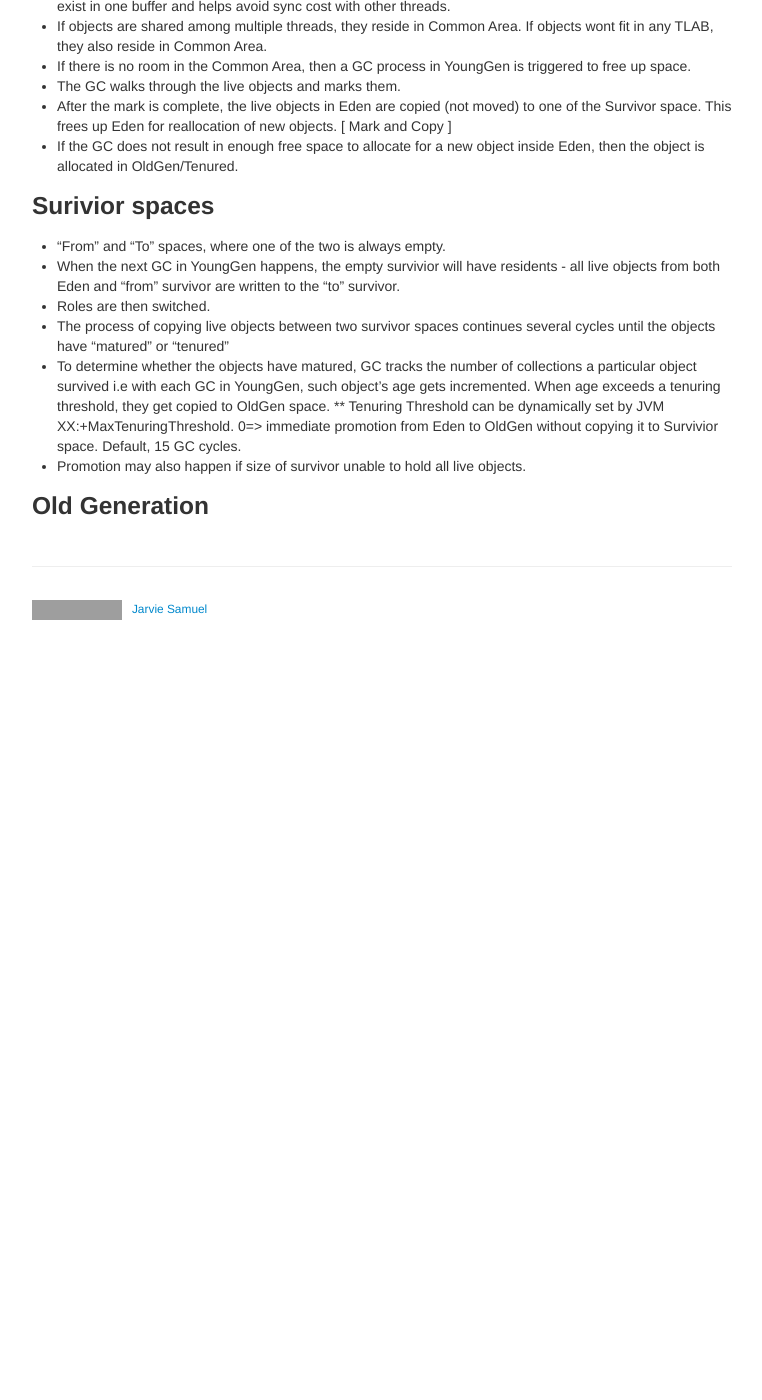
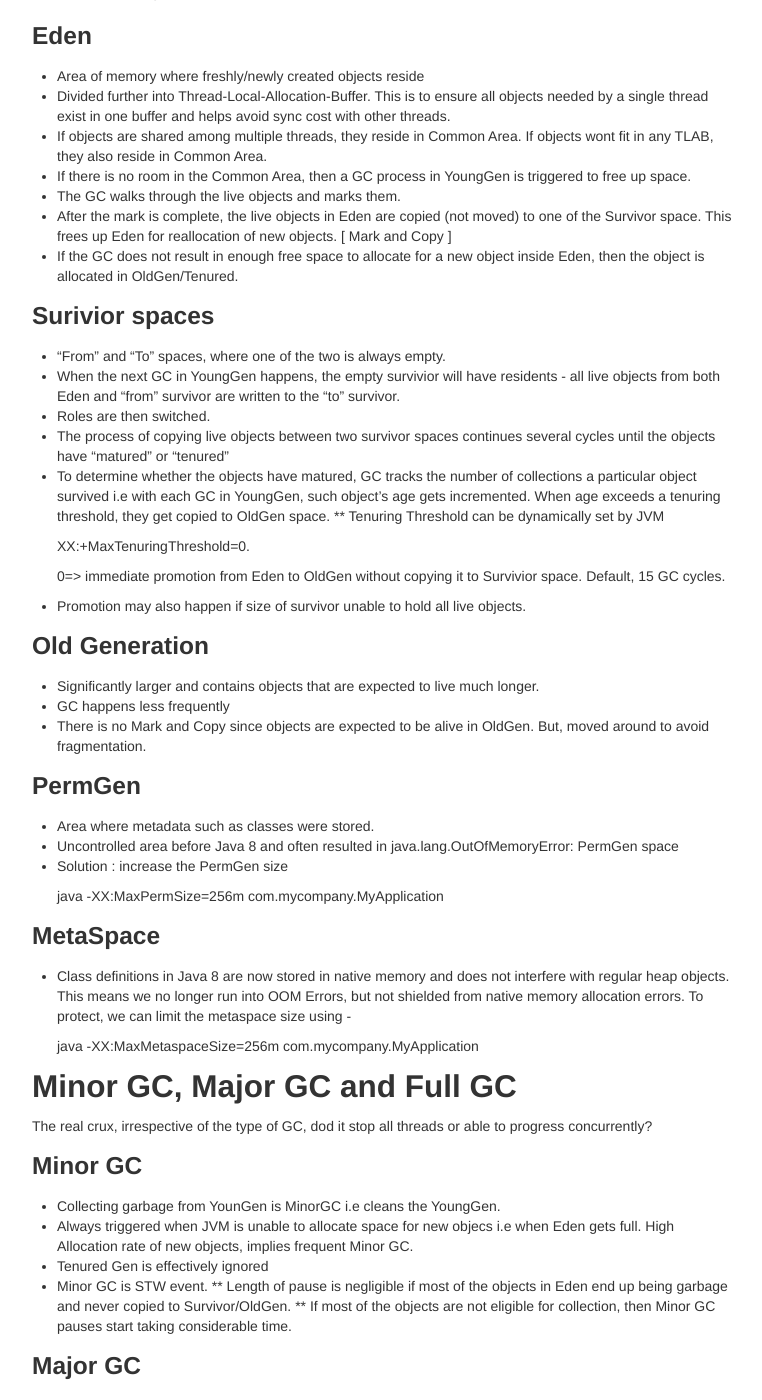
Before and after one commit to jarviejohns/by_degrees, a Jekyll site: the page built from pages/distributed_computing/2017/01/19/garbage_collection.md, in a window 1280 px wide and 1400 px high, scrolled down 1702 px. Shown: the whole window, without its empty margins (258-1020 px from the left). Built offline with Jekyll 4.4.1, drawn with Linux system fonts in a browser that asks for light colours; before the commit the page ends 2332 px from its top, so only the background shows below that; some of the changed text lies outside the part shown; grey boxes are pictures that could not be loaded.

Commit message:
Updated gc pages

```diff
--- a/pages/distributed_computing/2017/01/19/garbage_collection.md
+++ b/pages/distributed_computing/2017/01/19/garbage_collection.md
@@ -80,8 +83,48 @@ Dis : JVM behaves poorly for objects with medium life expectancy.
 * Roles are then switched.
 * The process of copying live objects between two survivor spaces continues several cycles until the objects have "matured" or "tenured"
 * To determine whether the objects have matured, GC tracks the number of collections a particular object survived i.e with each GC in YoungGen, such object's age gets incremented. When age exceeds a tenuring threshold, they get copied to OldGen space.
-** Tenuring Threshold can be dynamically set by JVM   XX:+MaxTenuringThreshold. 0=> immediate promotion from Eden to OldGen without copying it to Survivior space. Default, 15 GC cycles.
+** Tenuring Threshold can be dynamically set by JVM
+
+	XX:+MaxTenuringThreshold=0.
+
+	0=> immediate promotion from Eden to OldGen without copying it to Survivior space. Default, 15 GC cycles.
 * Promotion may also happen if size of survivor unable to hold all live objects.
 
 
 ### Old Generation
+* Significantly larger and contains objects that are expected to live much longer.
+* GC happens less frequently
+* There is no Mark and Copy since objects are expected to be alive in OldGen. But, moved around to avoid fragmentation.
+
+
+### PermGen
+* Area where metadata such as classes were stored.
+* Uncontrolled area before Java 8 and often resulted in java.lang.OutOfMemoryError: PermGen space
+* Solution : increase the PermGen size
+
+  java -XX:MaxPermSize=256m com.mycompany.MyApplication
+
+
+### MetaSpace
+* Class definitions in Java 8 are now stored in native memory and does not interfere with regular heap objects. This means we no longer run into OOM Errors, but not shielded from native memory allocation errors. To protect, we can limit the metaspace size using -
+
+  java -XX:MaxMetaspaceSize=256m com.mycompany.MyApplication
+
+
+## Minor GC, Major GC and Full GC
+
+The real crux, irrespective of the type of GC, dod it stop all threads or able to progress concurrently?
+
+### Minor GC
+* Collecting garbage from YounGen is MinorGC i.e cleans the YoungGen.
+* Always triggered when JVM is unable to allocate space for new objecs i.e when Eden gets full. High Allocation rate of new objects, implies frequent Minor GC.
+* Tenured Gen is effectively ignored
+* Minor GC is STW event.
+** Length of pause is negligible if most of the objects in Eden end up being garbage and never copied to Survivor/OldGen.
+** If most of the objects are not eligible for collection, then Minor GC pauses start taking considerable time.
+
+### Major GC
+* Cleaning up the OldGen
+
+### Final GC
+* Cleanup entire Heap i.e both YoungGen and OldGen
```
Also changed, not shown: other parts of pages/distributed_computing/2017/01/19/garbage_collection.md (+4 -1 lines), index.md (+4 -3 lines), pages/distributed_computing/2017/01/19/gc_algos.md (added, +7 -0 lines).
